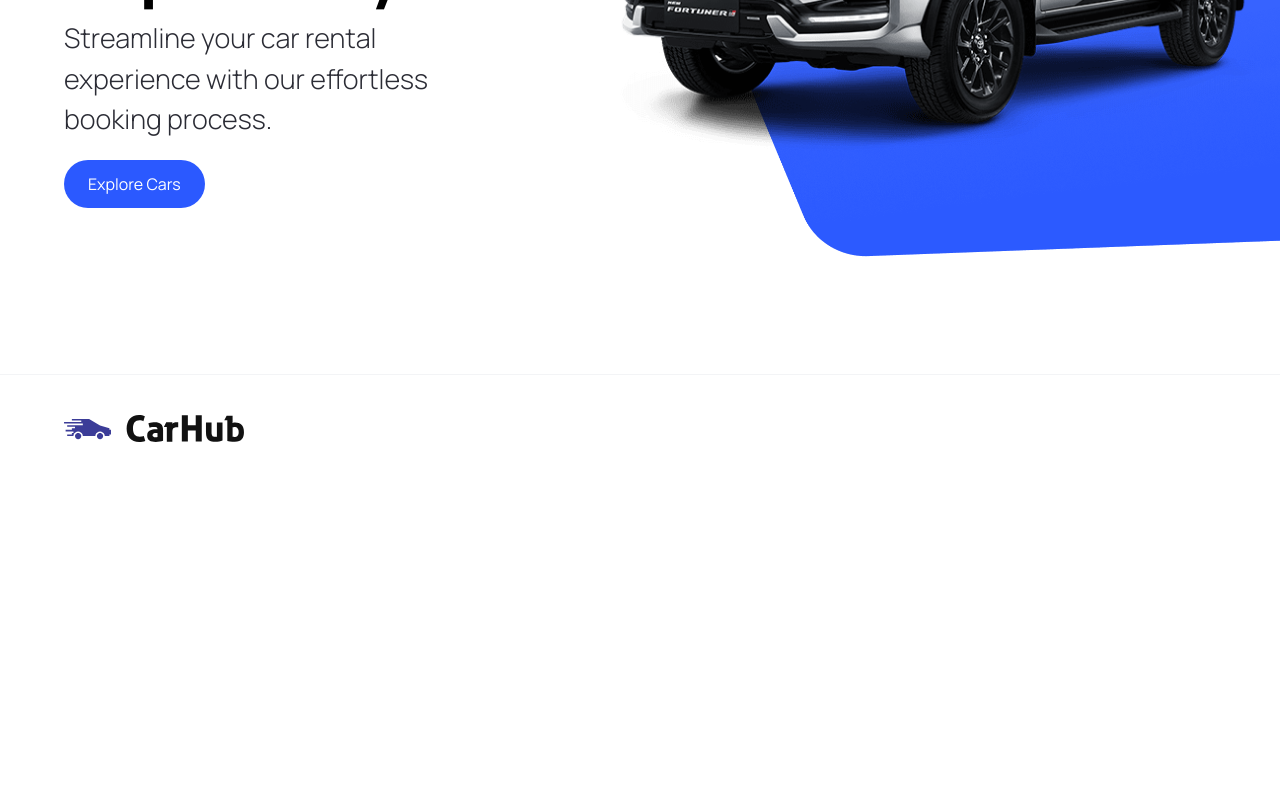
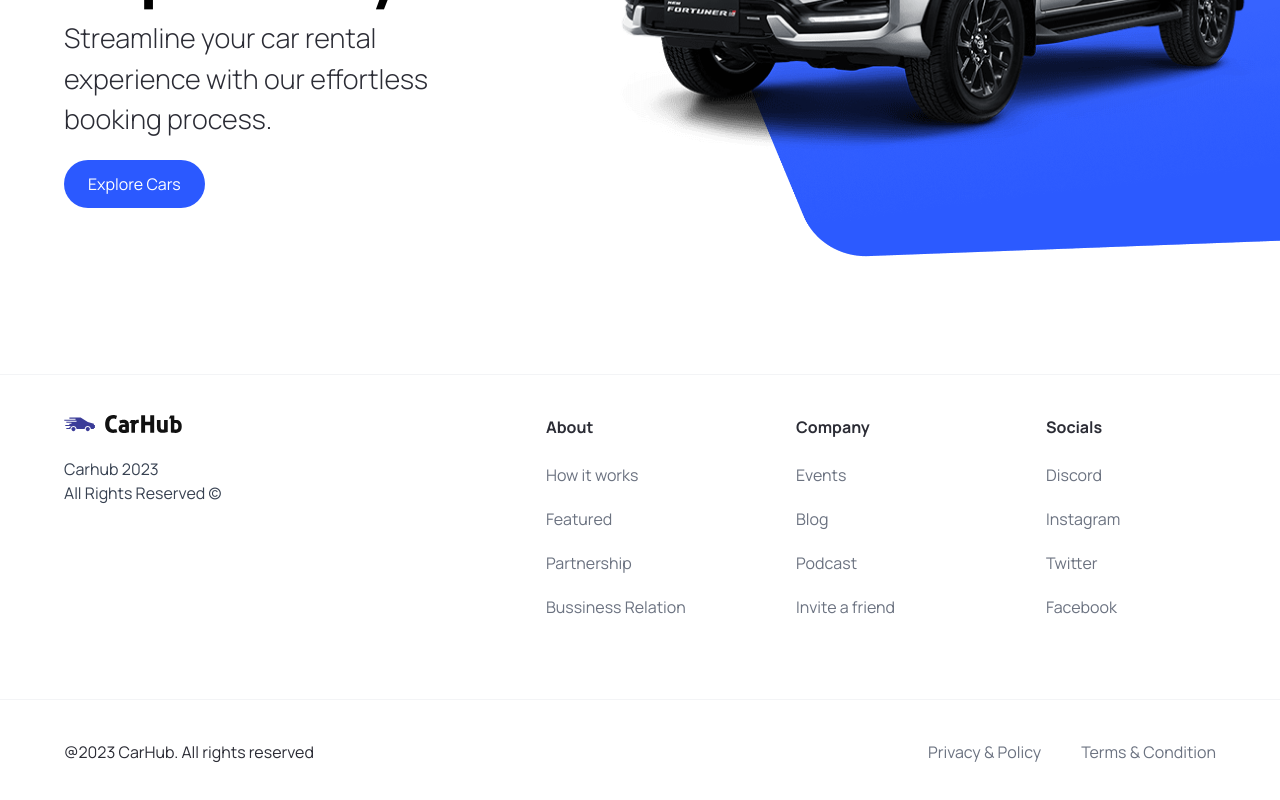
Before and after one commit to taherul77/Modern-Next-Js, a Next.js app: page / in a window 1280 px wide. Shown: the part 446-1246 px from the top of the page. Before the commit the page ends 928 px from the top, so only its background shows below. Built offline with nearby package versions, Linux system fonts and the light colour scheme.

Commit message:
update footer

```diff
--- a/components/Footer.tsx
+++ b/components/Footer.tsx
@@ -1,17 +1,53 @@
-import Image from 'next/image'
-import React from 'react'
+import Image from "next/image";
+import { footerLinks } from "@/constants";
+import Link from "next/link";
 
 const Footer = () => {
   return (
-    <footer className='flex flex-col text-black-100 mt-5 border-t border-gray-100'>
-      <div className='flex max-md:flex-col flex-wrap justify-between gap-5 sm:px-16 px-6 py-10'>
-        <div className='flex flex-col justify-start item-start gap-6'>
-          <Image src="/logo.svg" alt='' width={180} height={18}/>
-        </div>
+    <footer className='flex flex-col text-black-100  mt-5 border-t border-gray-100'>
+    <div className='flex max-md:flex-col flex-wrap justify-between gap-5 sm:px-16 px-6 py-10'>
+      <div className='flex flex-col justify-start items-start gap-6'>
+        <Image src='/logo.svg' alt='logo' width={118} height={18} className='object-contain' />
+        <p className='text-base text-gray-700'>
+          Carhub 2023 <br />
+          All Rights Reserved &copy;
+        </p>
       </div>
 
-    </footer>
-  )
-}
+      <div className="footer__links">
+        {footerLinks.map((item) => (
+          <div key={item.title} className="footer__link">
+            <h3 className="font-bold">{item.title}</h3>
+            <div className="flex flex-col gap-5">
+              {item.links.map((link) => (
+                <Link
+                  key={link.title}
+                  href={link.url}
+                  className="text-gray-500"
+                >
+                  {link.title}
+                </Link>
+              ))}
+            </div>
+          </div>
+        ))}
+      </div>
+    </div>
 
-export default Footer
+    <div className='flex justify-between items-center flex-wrap mt-10 border-t border-gray-100 sm:px-16 px-6 py-10'>
+      <p>@2023 CarHub. All rights reserved</p>
+
+      <div className="footer__copyrights-link">
+        <Link href="/" className="text-gray-500">
+          Privacy & Policy
+        </Link>
+        <Link href="/" className="text-gray-500">
+          Terms & Condition
+        </Link>
+      </div>
+    </div>
+  </footer>
+  );
+};
+
+export default Footer;
--- /dev/null
+++ b/constants/index.ts
@@ -0,0 +1,101 @@
+export const manufacturers = [
+    "Acura",
+    "Alfa Romeo",
+    "Aston Martin",
+    "Audi",
+    "Bentley",
+    "BMW",
+    "Buick",
+    "Cadillac",
+    "Chevrolet",
+    "Chrysler",
+    "Citroen",
+    "Dodge",
+    "Ferrari",
+    "Fiat",
+    "Ford",
+    "GMC",
+    "Honda",
+    "Hyundai",
+    "Infiniti",
+    "Jaguar",
+    "Jeep",
+    "Kia",
+    "Lamborghini",
+    "Land Rover",
+    "Lexus",
+    "Lincoln",
+    "Maserati",
+    "Mazda",
+    "McLaren",
+    "Mercedes-Benz",
+    "MINI",
+    "Mitsubishi",
+    "Nissan",
+    "Porsche",
+    "Ram",
+    "Rolls-Royce",
+    "Subaru",
+    "Tesla",
+    "Toyota",
+    "Volkswagen",
+    "Volvo",
+  ];
+
+  export const yearsOfProduction = [
+    { title: "Year", value: "" },
+    { title: "2015", value: "2015" },
+    { title: "2016", value: "2016" },
+    { title: "2017", value: "2017" },
+    { title: "2018", value: "2018" },
+    { title: "2019", value: "2019" },
+    { title: "2020", value: "2020" },
+    { title: "2021", value: "2021" },
+    { title: "2022", value: "2022" },
+    { title: "2023", value: "2023" },
+  ];
+
+  export const fuels = [
+    {
+      title: "Fuel",
+      value: "",
+    },
+    {
+      title: "Gas",
+      value: "Gas",
+    },
+    {
+      title: "Electricity",
+      value: "Electricity",
+    },
+  ];
+
+  export const footerLinks = [
+    {
+      title: "About",
+      links: [
+        { title: "How it works", url: "/" },
+        { title: "Featured", url: "/" },
+        { title: "Partnership", url: "/" },
+        { title: "Bussiness Relation", url: "/" },
+      ],
+    },
+    {
+      title: "Company",
+      links: [
+        { title: "Events", url: "/" },
+        { title: "Blog", url: "/" },
+        { title: "Podcast", url: "/" },
+        { title: "Invite a friend", url: "/" },
+      ],
+    },
+    {
+      title: "Socials",
+      links: [
+        { title: "Discord", url: "/" },
+        { title: "Instagram", url: "/" },
+        { title: "Twitter", url: "/" },
+        { title: "Facebook", url: "/" },
+      ],
+    },
+  ];
```
